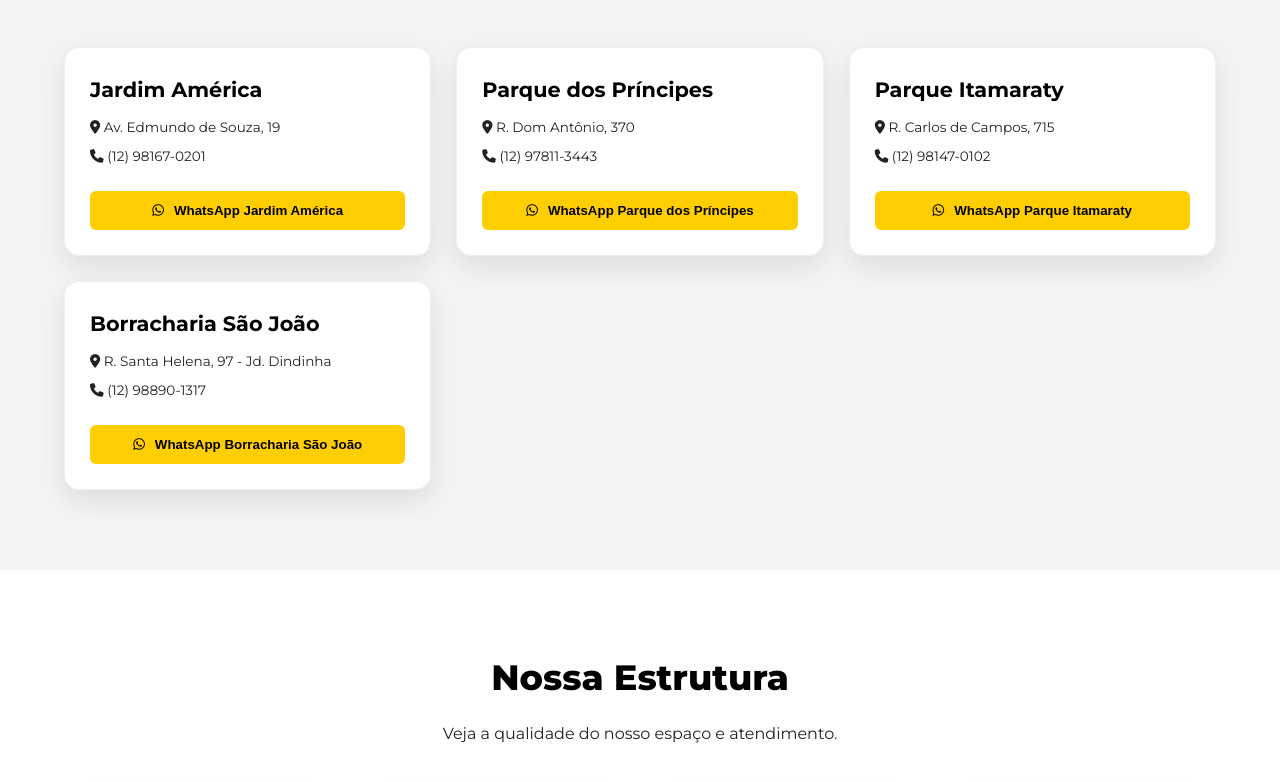
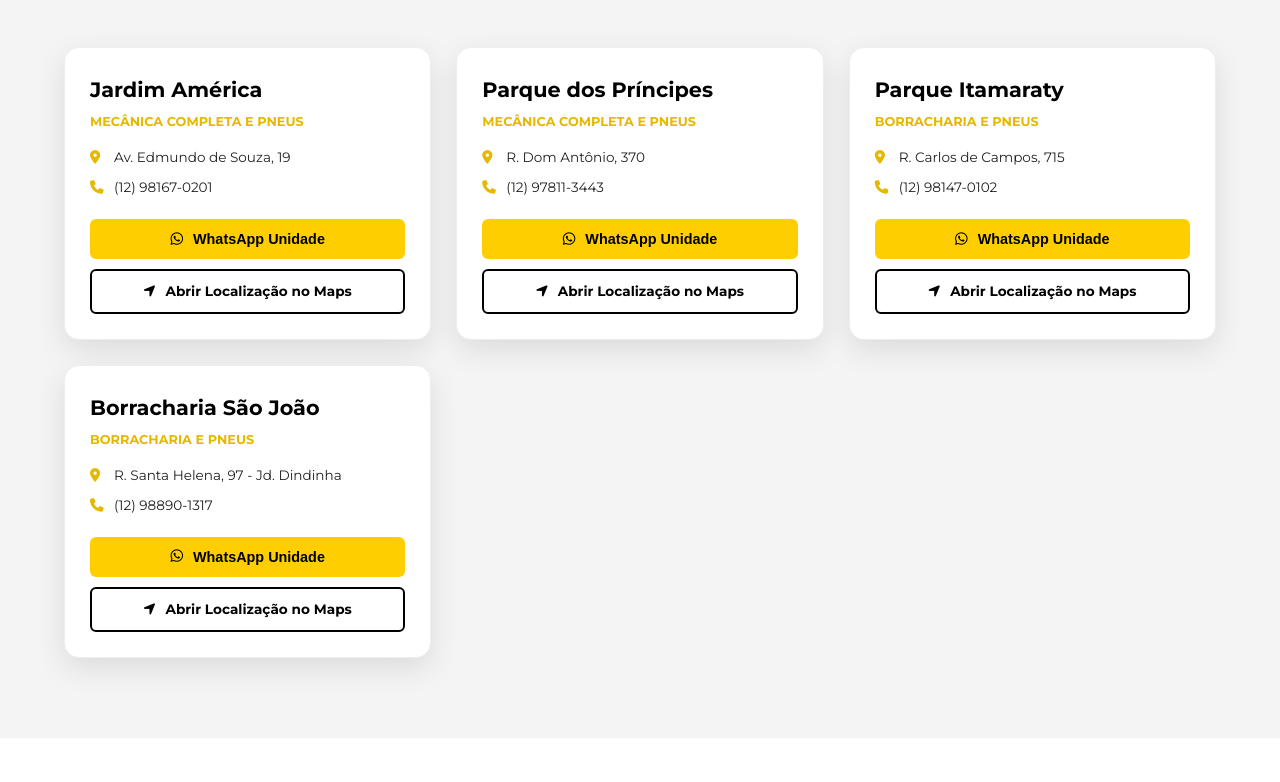
Before and after one commit to rafael-rsadigital/chicaocentroautomotivo, a plain HTML site: page index.html in a window 1280 px wide. Shown: the part 1758-2540 px from the top of the page. Drawn offline with Linux system fonts and the light colour scheme.

Commit message:
Update index.html

```diff
--- a/index.html
+++ b/index.html
@@ -133,7 +133,7 @@
       height: 100vh;
       display: flex;
       align-items: center;
-      background: var(--secondary);
+      background-color: var(--secondary); /* Use background-color instead of shorthand background */
       position: relative;
       overflow: hidden;
       padding: 80px 5% 0;
@@ -145,13 +145,15 @@
         background-image: url('background-web-chicao.png');
         background-size: cover;
         background-position: center;
+        background-repeat: no-repeat;
       }
       .hero::before {
         content: '';
         position: absolute;
         inset: 0;
-        background: rgba(0, 0, 0, 0.4);
-        backdrop-filter: blur(8px);
+        background: rgba(0, 0, 0, 0.45);
+        backdrop-filter: blur(12px);
+        -webkit-backdrop-filter: blur(12px);
         z-index: 1;
       }
     }
@@ -320,7 +322,7 @@
       display: flex;
       gap: 30px;
       width: max-content;
-      animation: scrollReviews 25s linear infinite; /* Acelerado conforme solicitado */
+      animation: scrollReviews 25s linear infinite;
       padding: 20px 0;
     }
 
@@ -410,19 +412,43 @@
 
     .unit-info h3 {
       font-size: 1.3rem;
-      margin-bottom: 10px;
+      margin-bottom: 5px;
       color: var(--secondary);
+    }
+
+    .unit-info .unit-services {
+      font-size: 0.8rem;
+      font-weight: 700;
+      color: var(--primary-dark);
+      text-transform: uppercase;
+      margin-bottom: 15px;
+      display: block;
     }
 
     .unit-info p {
       font-size: 0.85rem;
       margin-bottom: 8px;
+      display: flex;
+      align-items: center;
+      gap: 8px;
+    }
+
+    .unit-info p i {
+      color: var(--primary-dark);
+      width: 16px;
+    }
+
+    .unit-actions {
+      display: flex;
+      flex-direction: column;
+      gap: 10px;
+      margin-top: 20px;
     }
 
     .btn-primary {
       background: var(--primary);
       color: var(--secondary);
-      padding: 12px 25px;
+      padding: 12px 20px;
       border-radius: 6px;
       font-weight: 700;
       text-decoration: none;
@@ -433,11 +459,34 @@
       transition: var(--transition);
       border: none;
       cursor: pointer;
+      font-size: 0.9rem;
     }
 
     .btn-primary:hover {
       background: var(--primary-dark);
       transform: translateY(-2px);
+    }
+
+    .btn-outline-dark {
+      background: transparent;
+      color: var(--secondary);
+      border: 2px solid var(--secondary);
+      padding: 10px 20px;
+      border-radius: 6px;
+      font-weight: 700;
+      text-decoration: none;
+      display: inline-flex;
+      align-items: center;
+      justify-content: center;
+      gap: 10px;
+      transition: var(--transition);
+      cursor: pointer;
+      font-size: 0.85rem;
+    }
+
+    .btn-outline-dark:hover {
+      background: var(--secondary);
+      color: var(--white);
     }
 
     /* WhatsApp Float */
@@ -697,47 +746,75 @@
       <h2>Nossas Unidades em Jacareí</h2>
     </div>
     <div class="units-grid">
+      <!-- Unidade 1 -->
       <div class="unit-card">
         <div class="unit-info">
           <h3>Jardim América</h3>
+          <span class="unit-services">Mecânica Completa e Pneus</span>
           <p><i class="fas fa-map-marker-alt"></i> Av. Edmundo de Souza, 19</p>
           <p><i class="fas fa-phone"></i> (12) 98167-0201</p>
-          <button onclick="window.location.href='https://wa.me/5512981670201?text=Olá! Vim pelo site e gostaria de atendimento para a Unidade Jardim América.'" class="btn-primary" style="width:100%; margin-top:15px;">
-            <i class="fab fa-whatsapp"></i> WhatsApp Jardim América
-          </button>
+          <div class="unit-actions">
+            <button onclick="window.location.href='https://wa.me/5512981670201?text=Olá! Vim pelo site e gostaria de atendimento para a Unidade Jardim América.'" class="btn-primary">
+              <i class="fab fa-whatsapp"></i> WhatsApp Unidade
+            </button>
+            <a href="https://maps.app.goo.gl/RBSLjXPvCxCGLs8V8" target="_blank" class="btn-outline-dark">
+              <i class="fas fa-location-arrow"></i> Abrir Localização no Maps
+            </a>
+          </div>
         </div>
       </div>
 
+      <!-- Unidade 2 -->
       <div class="unit-card">
         <div class="unit-info">
           <h3>Parque dos Príncipes</h3>
+          <span class="unit-services">Mecânica Completa e Pneus</span>
           <p><i class="fas fa-map-marker-alt"></i> R. Dom Antônio, 370</p>
           <p><i class="fas fa-phone"></i> (12) 97811-3443</p>
-          <button onclick="window.location.href='https://wa.me/5512978113443?text=Olá! Vim pelo site e gostaria de atendimento para a Unidade Parque dos Príncipes.'" class="btn-primary" style="width:100%; margin-top:15px;">
-            <i class="fab fa-whatsapp"></i> WhatsApp Parque dos Príncipes
-          </button>
+          <div class="unit-actions">
+            <button onclick="window.location.href='https://wa.me/5512978113443?text=Olá! Vim pelo site e gostaria de atendimento para a Unidade Parque dos Príncipes.'" class="btn-primary">
+              <i class="fab fa-whatsapp"></i> WhatsApp Unidade
+            </button>
+            <a href="https://maps.app.goo.gl/12qexfG8xWa8xm4W8" target="_blank" class="btn-outline-dark">
+              <i class="fas fa-location-arrow"></i> Abrir Localização no Maps
+            </a>
+          </div>
         </div>
       </div>
 
+      <!-- Unidade 3 -->
       <div class="unit-card">
         <div class="unit-info">
           <h3>Parque Itamaraty</h3>
+          <span class="unit-services">Borracharia e Pneus</span>
           <p><i class="fas fa-map-marker-alt"></i> R. Carlos de Campos, 715</p>
           <p><i class="fas fa-phone"></i> (12) 98147-0102</p>
-          <button onclick="window.location.href='https://wa.me/5512981470102?text=Olá! Vim pelo site e gostaria de atendimento para a Unidade Parque Itamaraty.'" class="btn-primary" style="width:100%; margin-top:15px;">
-            <i class="fab fa-whatsapp"></i> WhatsApp Parque Itamaraty
-          </button>
+          <div class="unit-actions">
+            <button onclick="window.location.href='https://wa.me/5512981470102?text=Olá! Vim pelo site e gostaria de atendimento para a Unidade Parque Itamaraty.'" class="btn-primary">
+              <i class="fab fa-whatsapp"></i> WhatsApp Unidade
+            </button>
+            <a href="https://maps.app.goo.gl/E2DNxt2Xr1yybmNp6" target="_blank" class="btn-outline-dark">
+              <i class="fas fa-location-arrow"></i> Abrir Localização no Maps
+            </a>
+          </div>
         </div>
       </div>
 
+      <!-- Unidade 4 -->
       <div class="unit-card">
         <div class="unit-info">
           <h3>Borracharia São João</h3>
+          <span class="unit-services">Borracharia e Pneus</span>
           <p><i class="fas fa-map-marker-alt"></i> R. Santa Helena, 97 - Jd. Dindinha</p>
           <p><i class="fas fa-phone"></i> (12) 98890-1317</p>
-          <button onclick="window.location.href='https://wa.me/5512988901317?text=Olá! Vim pelo site e gostaria de atendimento para a Borracharia São João.'" class="btn-primary" style="width:100%; margin-top:15px;">
-            <i class="fab fa-whatsapp"></i> WhatsApp Borracharia São João
-          </button>
+          <div class="unit-actions">
+            <button onclick="window.location.href='https://wa.me/5512988901317?text=Olá! Vim pelo site e gostaria de atendimento para a Borracharia São João.'" class="btn-primary">
+              <i class="fab fa-whatsapp"></i> WhatsApp Unidade
+            </button>
+            <a href="https://www.google.com/maps/search/?api=1&query=R.+Santa+Helena,+97+-+Jardim+Dindinha,+Jacareí+-+SP" target="_blank" class="btn-outline-dark">
+              <i class="fas fa-location-arrow"></i> Abrir Localização no Maps
+            </a>
+          </div>
         </div>
       </div>
     </div>
```
